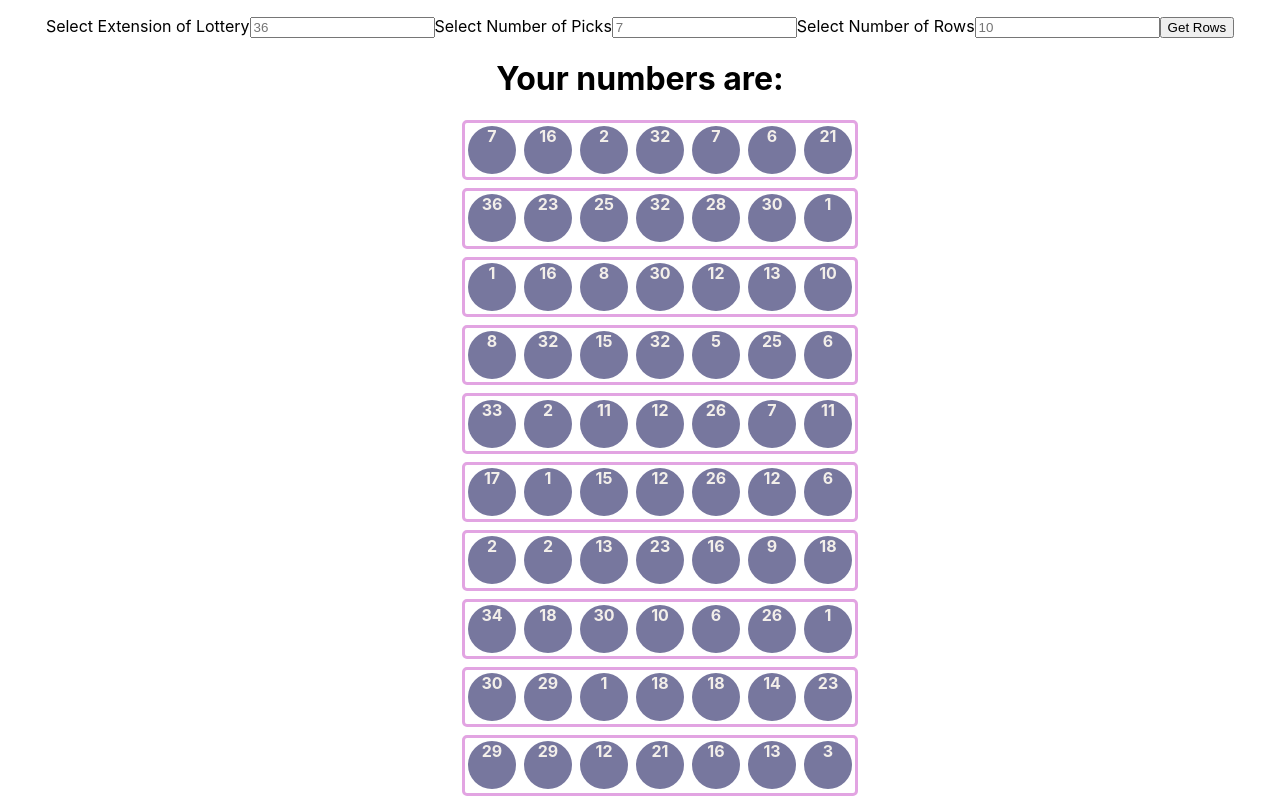
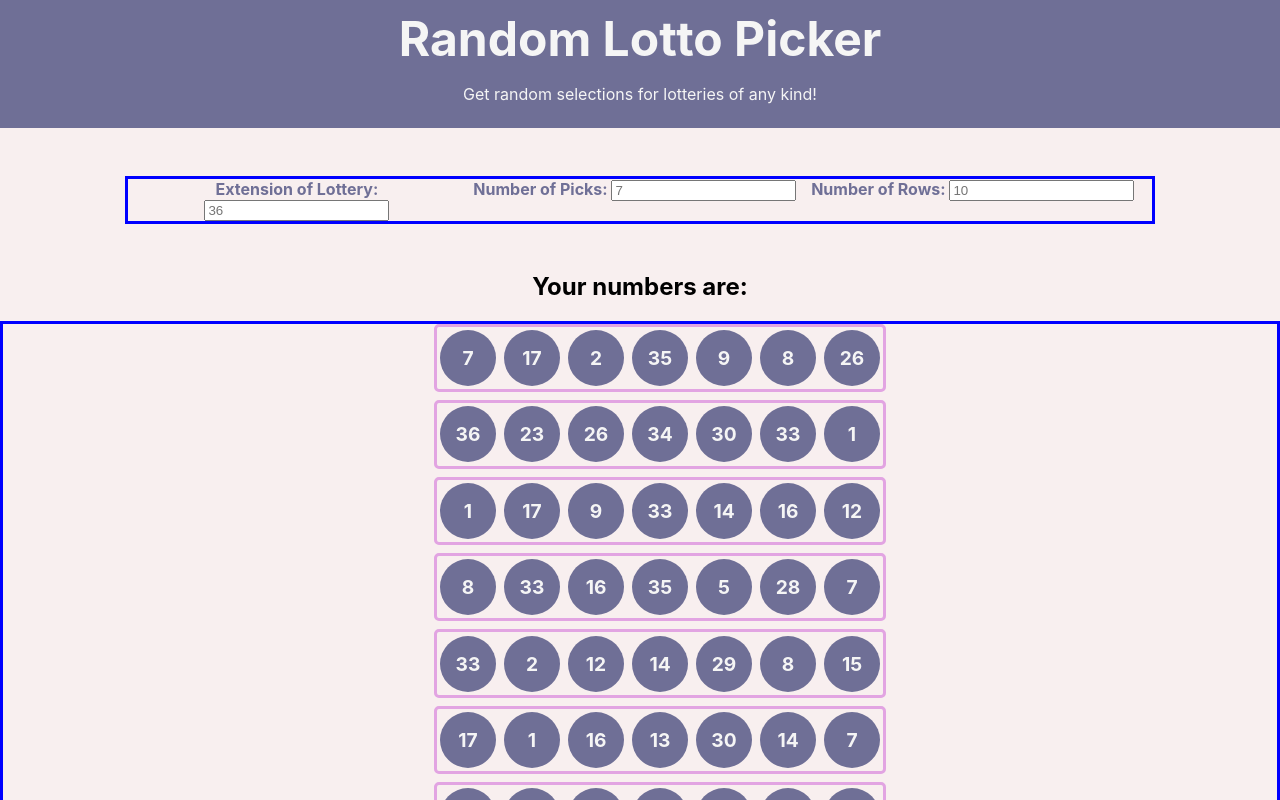
Before and after one commit to AlfonsoAnaya/lotto-picker-react, a React (Create React App) app: page / in a window 1280 px wide. Shown: the top 800 px of the page. Built offline with nearby package versions, Linux system fonts and the light colour scheme.

Commit message:
changes to css

```diff
--- a/src/App.css
+++ b/src/App.css
@@ -1,14 +1,45 @@
+:root {
+  --color-primary: rgb(111, 111, 150);
+  --color-white: whitesmoke;
+}
+
 .App {
   text-align: center;
   min-height: calc(98vh);
+  background-color: rgb(248, 239, 239);
+}
+
+header {
+  background: var(--color-primary);
+  color: var(--color-white);
+  height: 8em;
+  display: flex;
+  flex-direction: column;
+  justify-content: center;
+  align-items: center;
+}
+
+h1 {
+  margin: 0;
+  font-size: 3rem;
 }
 
 .user-input-form{
-  margin: 1em;
+  color: var(--color-primary);
+  font-weight: bold;
+  margin: 3em auto;
+  width: 80%;
+  border: blue solid;
+  display:grid;
+  grid-template-columns: 33% 33% 33%;
+}
+
+.form-input {
+
 }
 
 .rowsList {
-
+  border: blue solid;
 }
 
 .row {
@@ -26,13 +57,16 @@
 }
 
 .numberItemList {
-  background: rgb(119, 119, 158);
-  color:rgb(243, 239, 234);
+  background: var(--color-primary);
+  color: var(--color-white);
   font-weight: bold;
   border-radius: 50%;
-  width: 3em;
-  height: 3em;
-
+  width: 3.5rem;
+  height: 3.5rem;
+  display: flex;
+  align-items: center;
+  justify-content: center;
+  font-size: 1.2rem;
 }
 
 footer {
@@ -42,7 +76,7 @@ footer {
   font-size: .9em;
   text-align: center;
   height: 3.5em;
-  background-color: rgb(119, 119, 158);
+  background-color: var(--color-primary);
   display: flex;
   justify-content: center;
   align-items: center;
@@ -55,7 +89,6 @@ footer a {
 
 footer a:hover {
   text-decoration: underline solid;
-  color: var(--color-white);
   cursor: pointer;
-  color: rgb(243, 239, 234);
+  color: var(--color-white)
 }
--- a/src/App.js
+++ b/src/App.js
@@ -1,7 +1,8 @@
 import './App.css';
 import {useState} from "react"
+import Header from "./components/Header.js"
 import Form from "./components/Form.js"
-import Rows from './components/Rows.js';
+import Rows from './components/Rows.js'
 import Footer from "./components/Footer"
 
 
@@ -24,6 +25,7 @@ function App() {
 
   return (
     <div className="App">
+      <Header />
       <Form
         picks={picks}
         setPicks={handlePicksChange}
@@ -31,7 +33,6 @@ function App() {
         setExtension={handleExtensionChange}
         rows={rows}
         setRows={handleRowsChange}/>
-      <h1>Your numbers are:</h1>
       <Rows
         picks={picks}
         extension={extension}
--- a/src/components/Form.js
+++ b/src/components/Form.js
@@ -11,17 +11,14 @@ function Form({
     return (
         <form className="user-input-form" onSubmit={handleSubmit}>
             <label>
-                Select Extension of Lottery<input placeholder={extension} name="extension" onChange={setExtension}/>
+                Extension of Lottery: <input className="form-input" placeholder={extension} name="extension" onChange={setExtension}/>
             </label>
             <label>
-                Select Number of Picks<input placeholder={picks} name="picks" onChange={setPicks}/>
+                Number of Picks: <input className="form-input" placeholder={picks} name="picks" onChange={setPicks}/>
             </label>
             <label>
-                Select Number of Rows<input placeholder={rows} name="rows" onChange={setRows}/>
+                Number of Rows: <input className="form-input" placeholder={rows} name="rows" onChange={setRows}/>
             </label>
-            <button type="submit">
-                Get Rows
-            </button>
         </form>
     )
 }
--- a/src/components/Header.js
+++ b/src/components/Header.js
@@ -0,0 +1,13 @@
+function Header() {
+    return (
+        <>
+            <header>
+                <h1>Random Lotto Picker</h1>
+                <p>Get random selections for lotteries of any kind!</p>
+            </header>
+        </>
+
+    )
+}
+
+export default Header;
--- a/src/components/Rows.js
+++ b/src/components/Rows.js
@@ -1,20 +1,18 @@
 import generateSheet from '../utils/generateSheet.js'
 
 function Rows({ picks, extension, rows }) {
-  console.log("deploying functin!")
   let rowsArray = [];
 
   //a loop that adds rows
   for (let i = 0; i < rows; i++) {
     let row = [];
+    let sheet = generateSheet(extension);
     //a loop that adds numbers to the row
     for (let j = 0; j < picks; j++) {
-      let sheet = generateSheet(extension);
       let randomIndex = Math.floor(((Math.random()) * (extension - j)));
       row.push(sheet[randomIndex]);
       sheet.splice(randomIndex, 1);
     }
-    console.log(i,row);
     rowsArray.push(row);
   }
 
@@ -25,9 +23,8 @@ function Rows({ picks, extension, rows }) {
     >
       {rowArr.map((number, newIndex) =>
         <li
-          key={index}
+          key={newIndex}
           className="numberItemList"
-
         >
           {number}
         </li>
@@ -37,9 +34,12 @@ function Rows({ picks, extension, rows }) {
   )
 
   return (
-    <ul className="rowsList">
-      {resultingRows}
-    </ul>
+    <>
+      <h2>Your numbers are:</h2>
+      <ul className="rowsList">
+        {resultingRows}
+      </ul>
+    </>
   )
 }
 
```
